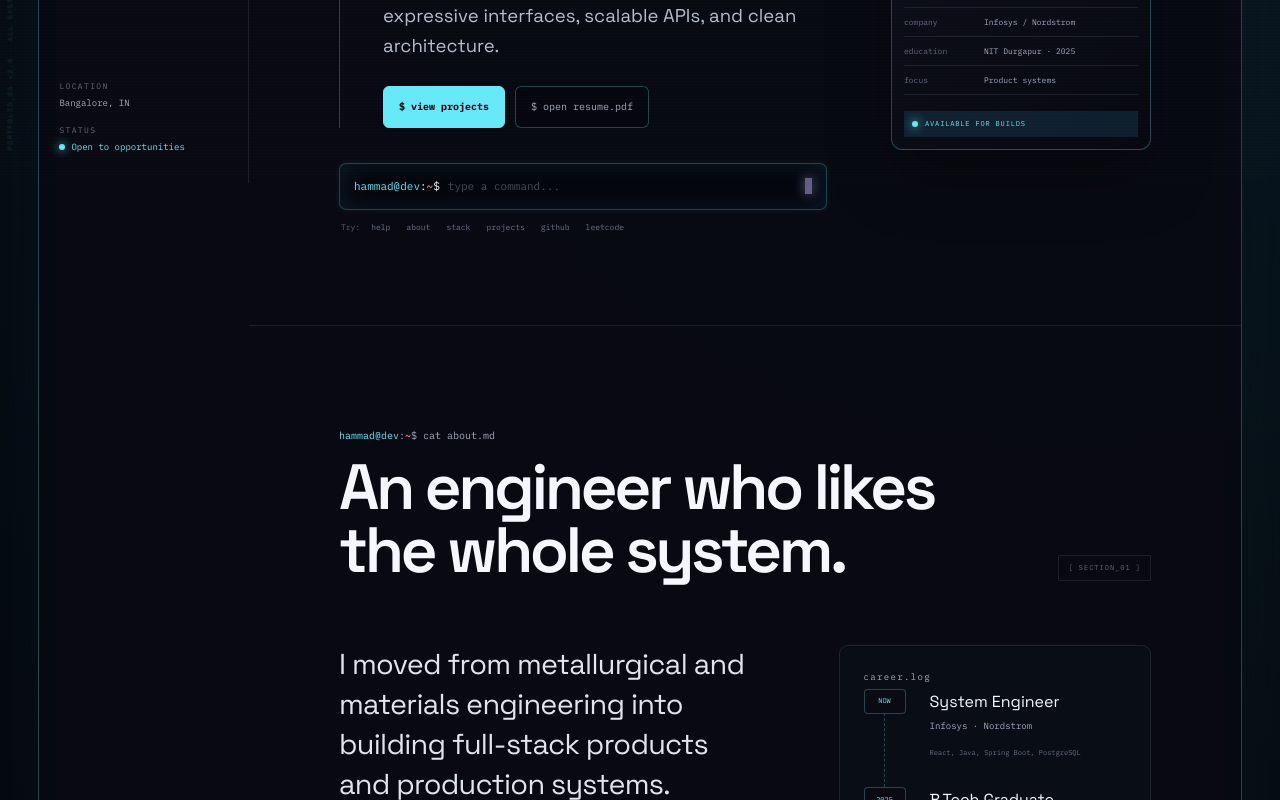
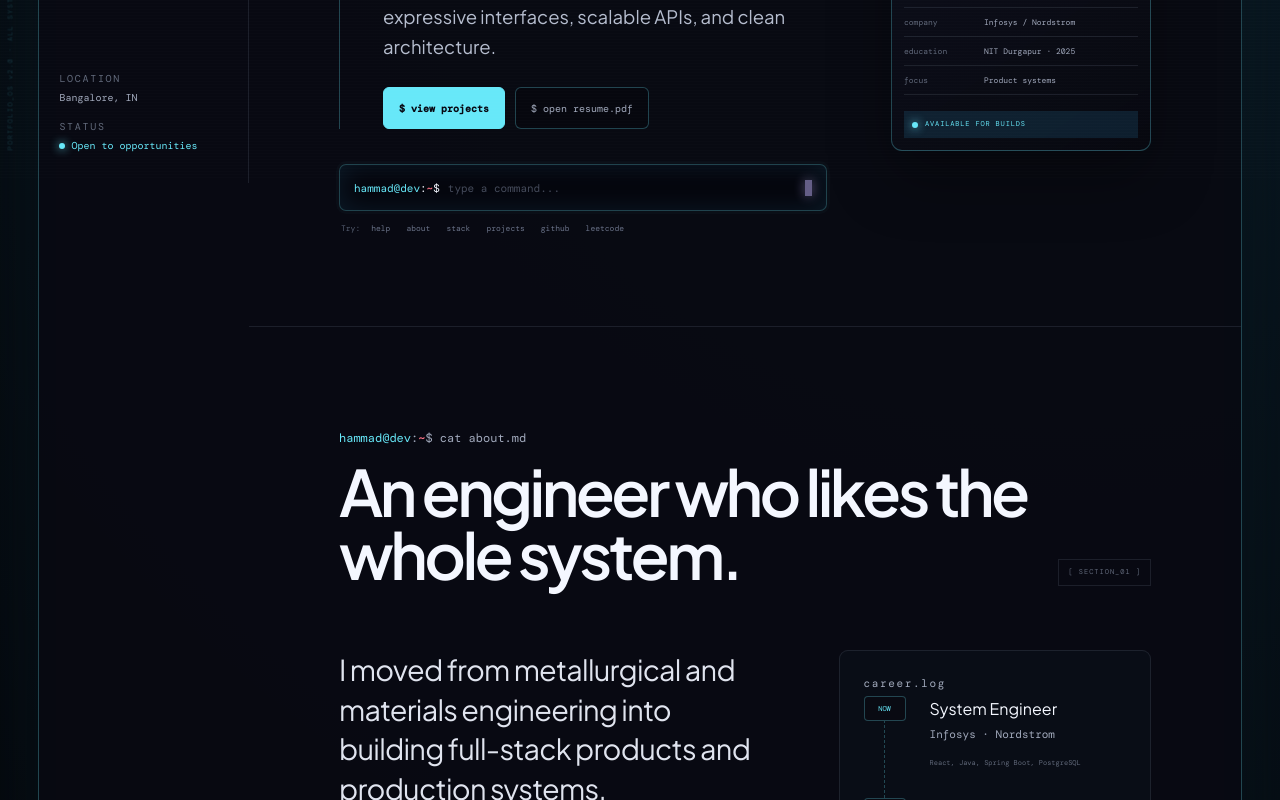
Before and after one commit to hammad-scripted/terminal-portfolio, a Next.js app: page / in a window 1280 px wide. Shown: the part 620-1420 px from the top of the page. Built offline with nearby package versions, Linux system fonts and the light colour scheme.

Commit message:
Improve typography readability and GitHub graph

```diff
--- a/app/globals.css
+++ b/app/globals.css
@@ -1,8 +1,8 @@
 @import 'tailwindcss';
 
 :root {
-  --font-geist-mono: "IBM Plex Mono", Consolas, monospace;
-  --font-geist-sans: "Space Grotesk", Arial, sans-serif;
+  --font-geist-mono: "DM Mono", Consolas, monospace;
+  --font-geist-sans: "Plus Jakarta Sans", Arial, sans-serif;
   --bg: #05060b;
   --panel: #090a12;
   --panel-2: #0e101a;
@@ -303,6 +303,21 @@
 .site-footer { display: flex; justify-content: space-between; gap: 18px; padding: 19px clamp(28px, 7vw, 96px); border-top: 1px solid var(--line); color: var(--faint); font-size: 7px; letter-spacing: .08em; }
 .site-footer a { color: var(--green); text-decoration: none; }
 .ambient-label { position: fixed; z-index: 1; color: rgba(103,232,249,.24); font-size: 7px; letter-spacing: .18em; writing-mode: vertical-rl; }
+
+/* Readability scale: keep the terminal feel while giving prose and supporting labels room to breathe. */
+.command-response { font-size: 12px; }
+.boot-line, .prompt-line { font-size: 12px; }
+.section-header p { font-size: 12px; }
+.prose-panel > p { font-size: 17px; }
+.timeline-panel p { font-size: 11px; }
+.stack-card li { font-size: 11px; }
+.project-copy > p { font-size: 15px; }
+.resume-file > div > span, .resume-panel > p { font-size: 11px; }
+.contact-section > p:not(.prompt-line) { font-size: 18px; }
+.sidebar-meta, .sidebar-meta span { font-size: 10px; }
+.theme-light .intro-copy, .theme-light .prose-panel > p, .theme-light .project-copy > p, .theme-light .resume-panel > p, .theme-light .contact-section > p:not(.prompt-line) { color: #343943; }
+.theme-light .command-response, .theme-light .timeline-panel p, .theme-light .stack-card li, .theme-light .resume-file > div > span { color: #444952; }
+.theme-light .faint, .theme-light .section-header > span, .theme-light .identity-top, .theme-light .sidebar-meta, .theme-light .site-footer { color: #59606c; }
 .label-left { left: 6px; bottom: 30px; transform: rotate(180deg); }
 .label-right { right: 6px; top: 30px; }
 
--- a/app/layout.tsx
+++ b/app/layout.tsx
@@ -1,17 +1,17 @@
 import type { Metadata } from 'next';
-import { IBM_Plex_Mono, Space_Grotesk } from 'next/font/google';
+import { DM_Mono, Plus_Jakarta_Sans } from 'next/font/google';
 import './globals.css';
 
-const geistSans = Space_Grotesk({
+const geistSans = Plus_Jakarta_Sans({
   variable: '--font-geist-sans',
   subsets: ['latin'],
-  weight: ['400', '500', '600', '700'],
+  weight: ['400', '500', '600', '700', '800'],
 });
 
-const geistMono = IBM_Plex_Mono({
+const geistMono = DM_Mono({
   variable: '--font-geist-mono',
   subsets: ['latin'],
-  weight: ['400', '500', '600', '700'],
+  weight: ['400', '500'],
 });
 
 export const metadata: Metadata = {
--- a/app/page.tsx
+++ b/app/page.tsx
@@ -307,11 +307,11 @@
                 </a>
                 <a className="telemetry-card" href="https://leetcode.com/u/hammad_codes/" target="_blank" rel="noreferrer">
                   <div className="telemetry-title"><span>LEETCODE / SOLVING STREAK</span><b>LIVE ↗</b></div>
-                  <img src="https://leetcard.jacoblin.cool/hammad_codes?theme=dark&font=IBM%20Plex%20Mono&ext=heatmap" alt="Hammad's live LeetCode statistics and heatmap" loading="lazy" />
+                  <img src="https://leetcard.jacoblin.cool/hammad_codes?theme=dark&font=DM%20Mono&ext=heatmap" alt="Hammad's live LeetCode statistics and heatmap" loading="lazy" />
                 </a>
               </div>
               <a className="activity-graph" href="https://github.com/hammad-scripted" target="_blank" rel="noreferrer">
-                <img src="https://github-readme-activity-graph.vercel.app/graph?username=hammad-scripted&bg_color=090a12&color=67e8f9&line=a78bfa&point=f4f7ff&area=true&area_color=24213a&hide_border=true" alt="Hammad's GitHub contribution activity graph" loading="lazy" />
+                <img src="https://ghchart.rshah.org/67e8f9/hammad-scripted" alt="Hammad's GitHub contribution calendar" loading="lazy" />
               </a>
               <p className="sync-note"><span /> Remote telemetry cards refresh from GitHub and LeetCode services.</p>
             </section>
--- a/static-site/index.html
+++ b/static-site/index.html
@@ -16,7 +16,7 @@
     <link rel="icon" href="./favicon.svg" />
     <link rel="preconnect" href="https://fonts.googleapis.com" />
     <link rel="preconnect" href="https://fonts.gstatic.com" crossorigin />
-    <link href="https://fonts.googleapis.com/css2?family=IBM+Plex+Mono:wght@400;500;600;700&family=Space+Grotesk:wght@400;500;600;700&display=swap" rel="stylesheet" />
+    <link href="https://fonts.googleapis.com/css2?family=DM+Mono:wght@400;500&family=Plus+Jakarta+Sans:wght@400;500;600;700;800&display=swap" rel="stylesheet" />
     <title>Mohammad Hammad Ansari | Full Stack Developer</title>
   </head>
   <body>
```
